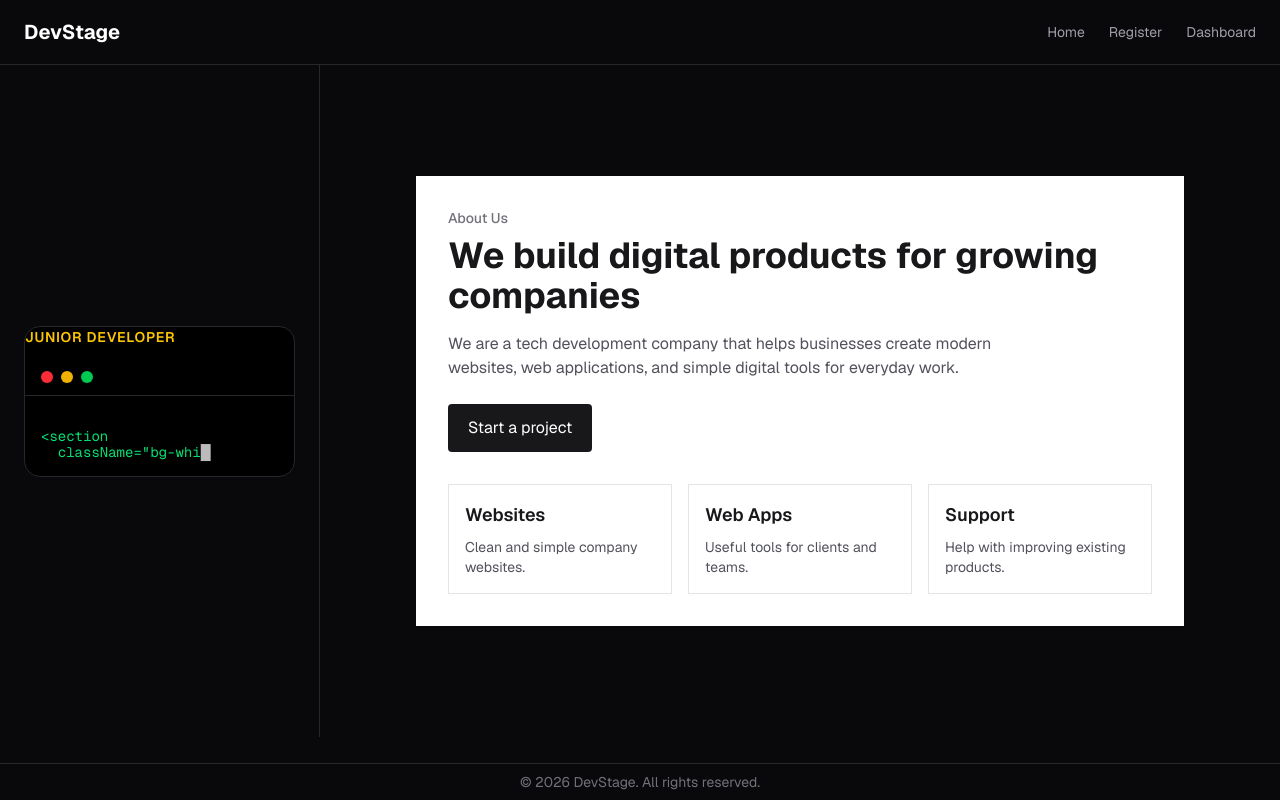
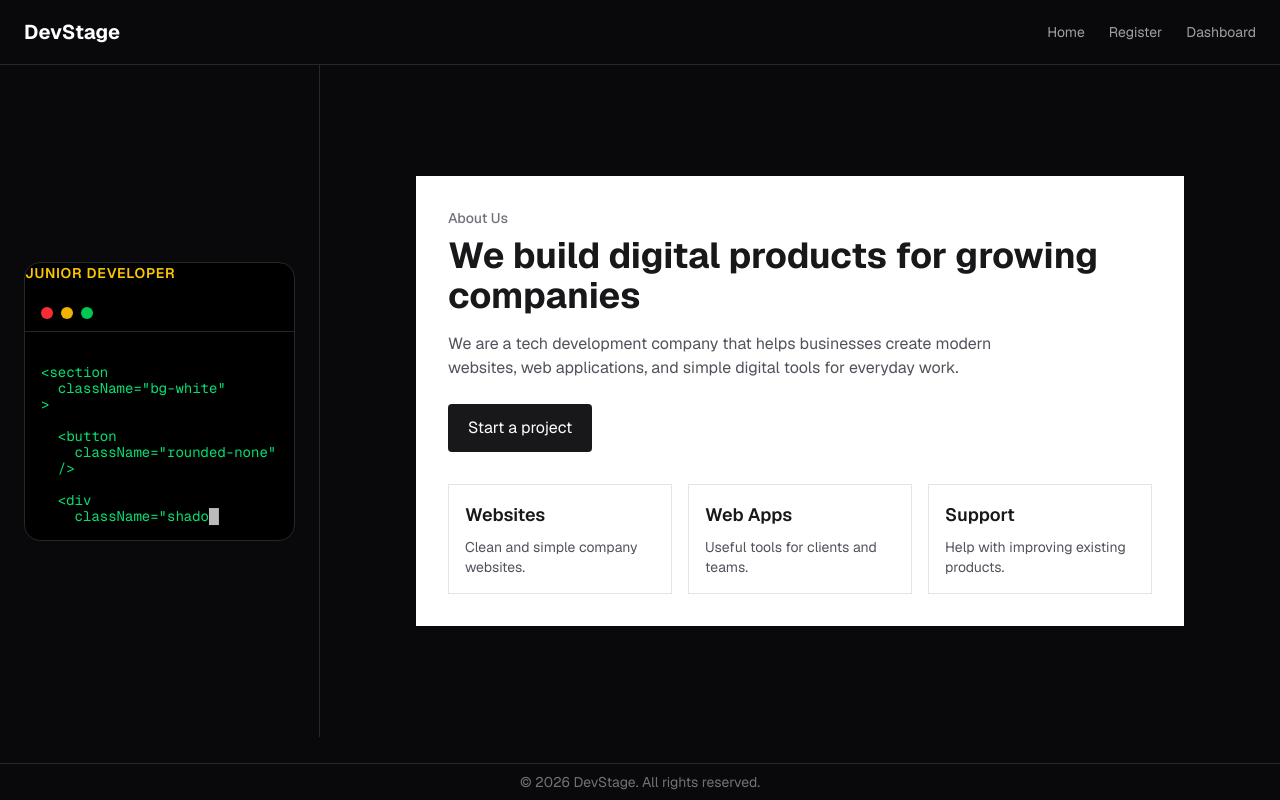
Before and after one commit to saeedhei/team-alla-biloshapka, a Next.js app: page / in a window 1280 px wide. Built offline with nearby package versions, Linux system fonts and the light colour scheme.

Commit message:
sync stage transitions with code milestones

```diff
--- a/components/home/CodePanel.tsx
+++ b/components/home/CodePanel.tsx
@@ -80,7 +80,7 @@ const SENIOR_STAGE_INDEX = code.indexOf("// Senior upgrade");
       if (index > code.length) {
         clearInterval(interval);
       }
-    }, 180);
+    }, 50);
 
     return () => clearInterval(interval);
   }, []);
```
